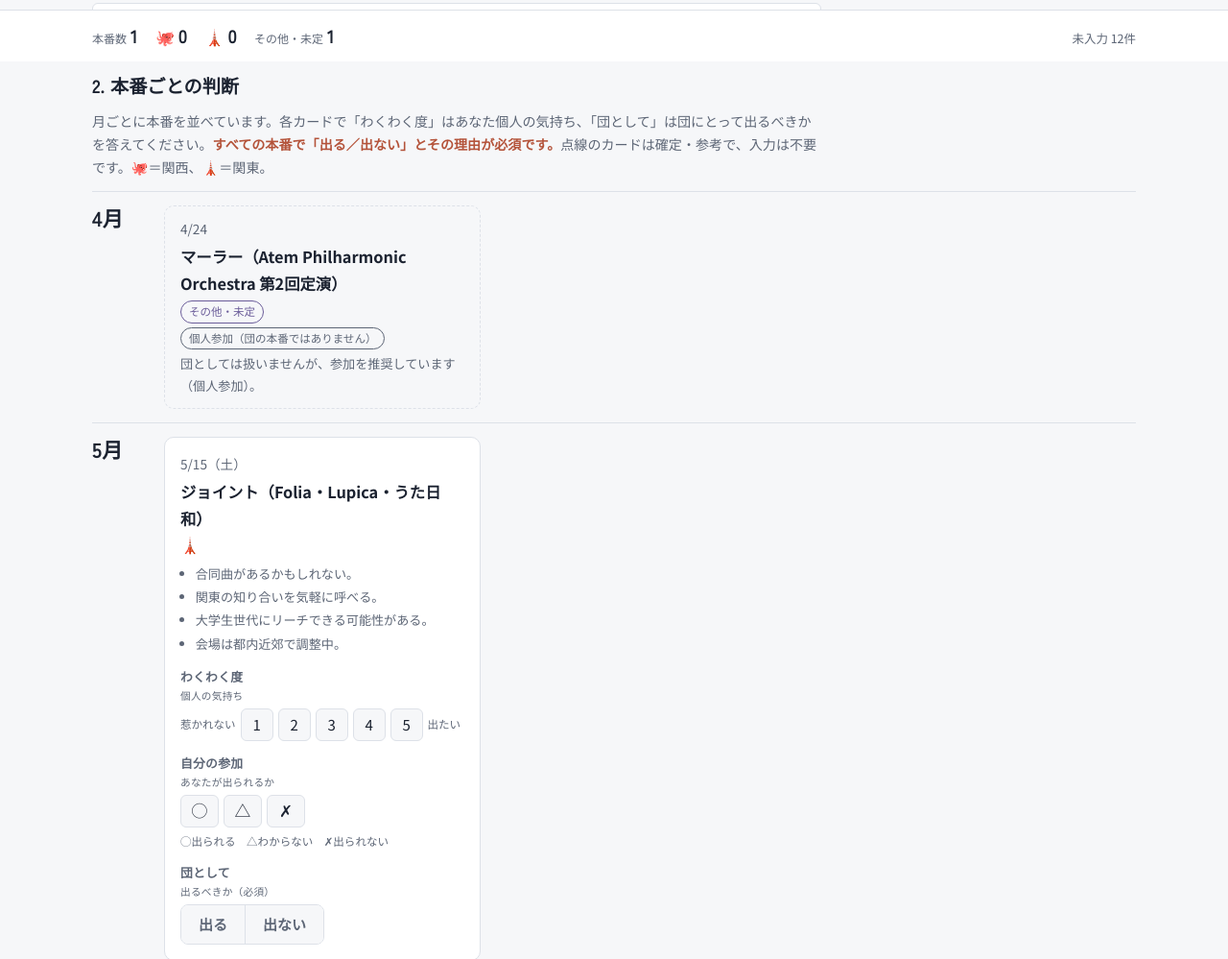
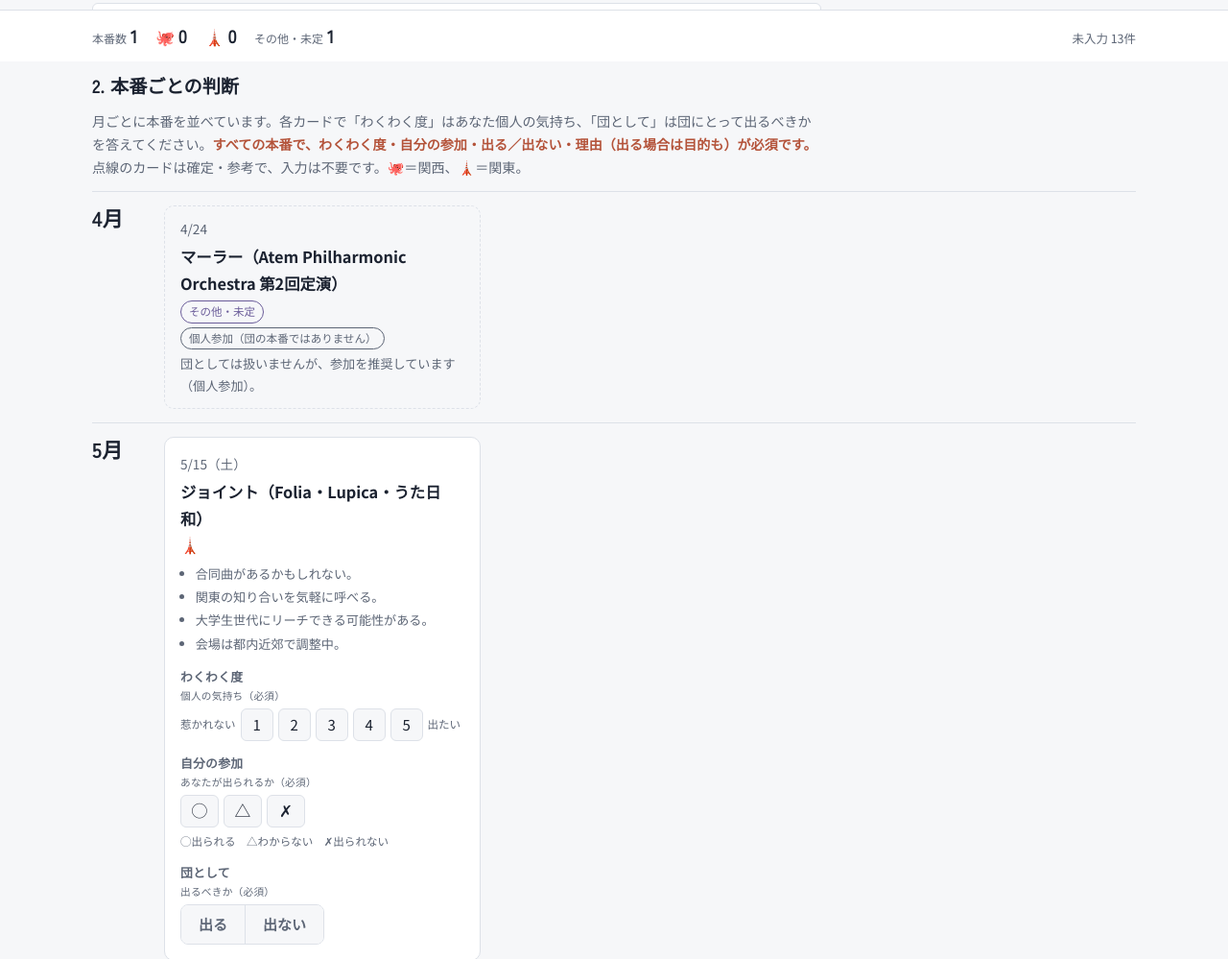
Before and after one commit to taikishimozono/cancaonova-stage-survey, a plain HTML site: page index.html in a window 1280 px wide. Shown: the part 736-1735 px from the top of the page at 96% size. Drawn offline with Linux system fonts and the light colour scheme.

Commit message:
update survey page

```diff
--- a/index.html
+++ b/index.html
@@ -144,7 +144,7 @@ pre.out{white-space:pre-wrap;font-size:.8rem;background:var(--bg);border:1px sol
 
   <section>
     <h2>2. 本番ごとの判断</h2>
-    <p class="muted">月ごとに本番を並べています。各カードで「わくわく度」はあなた個人の気持ち、「団として」は団にとって出るべきかを答えてください。<span class="req">すべての本番で「出る／出ない」とその理由が必須です。</span>点線のカードは確定・参考で、入力は不要です。🐙＝関西、🗼＝関東。</p>
+    <p class="muted">月ごとに本番を並べています。各カードで「わくわく度」はあなた個人の気持ち、「団として」は団にとって出るべきかを答えてください。<span class="req">すべての本番で、わくわく度・自分の参加・出る／出ない・理由（出る場合は目的も）が必須です。</span>点線のカードは確定・参考で、入力は不要です。🐙＝関西、🗼＝関東。</p>
     <div class="tl" id="timeline"></div>
   </section>
 
@@ -219,14 +219,14 @@ function displayName(e){if(e.choice){const c=e.choice.find(c=>c[0]===S.choice[e.
 function noteEl(e){if(!e.note||!e.note.length)return null;return Array.isArray(e.note)?el("ul",{class:"note nlist"},e.note.map(t=>el("li",{},t))):el("p",{class:"note"},e.note);}
 function head(e,extra){return el("div",{class:"ev-head"},el("span",{class:"when"},e.when),el("span",{class:"ev-name"},e.name),regionChip(e),extra);}
 function exciteField(e){
-  return el("div",{class:"field"},el("span",{class:"k"},"わくわく度",el("small",{},"個人の気持ち")),
-    el("div",{class:"scale"},el("span",{class:"lbl"},"惹かれない"),[1,2,3,4,5].map(v=>el("button",{type:"button","aria-pressed":String(S.excite[e.id]===v),"aria-label":e.name+" わくわく度"+v,onclick:()=>{S.excite[e.id]=v;persist();redraw(e);}},String(v))),el("span",{class:"lbl"},"出たい")));
+  return el("div",{class:"field"},el("span",{class:"k"},"わくわく度",el("small",{},"個人の気持ち（必須）")),
+    el("div",{class:"scale"},el("span",{class:"lbl"},"惹かれない"),[1,2,3,4,5].map(v=>el("button",{type:"button","aria-pressed":String(S.excite[e.id]===v),"aria-label":e.name+" わくわく度"+v,onclick:()=>{S.excite[e.id]=v;persist();redraw(e);refresh();}},String(v))),el("span",{class:"lbl"},"出たい")));
 }
 const AVAIL=[["o","◯","出られる"],["t","△","わからない"],["x","✗","出られない"]];
 const hasAvail=e=>FIXED.includes(e)?!!e.count:!e.noExcite;
 function availField(e){
-  return el("div",{class:"field"},el("span",{class:"k"},"自分の参加",el("small",{},"あなたが出られるか")),
-    el("div",{class:"scale avail"},AVAIL.map(([v,sym,lab])=>el("button",{type:"button","aria-pressed":String(S.avail[e.id]===v),"aria-label":e.name+" "+lab,title:lab,onclick:()=>{S.avail[e.id]=S.avail[e.id]===v?undefined:v;persist();redraw(e);}},sym)),
+  return el("div",{class:"field"},el("span",{class:"k"},"自分の参加",el("small",{},"あなたが出られるか（必須）")),
+    el("div",{class:"scale avail"},AVAIL.map(([v,sym,lab])=>el("button",{type:"button","aria-pressed":String(S.avail[e.id]===v),"aria-label":e.name+" "+lab,title:lab,onclick:()=>{S.avail[e.id]=S.avail[e.id]===v?undefined:v;persist();redraw(e);refresh();}},sym)),
       el("span",{class:"lbl"},"◯出られる　△わからない　✗出られない")));
 }
 function radios(name,items,cur,on){return el("div",{class:"opts",role:"radiogroup"},items.map(([v,l])=>{const r=el("input",{type:"radio",name,value:v,onchange:()=>on(v)});r.checked=cur===v;return el("label",{},r,l);}));}
@@ -248,7 +248,7 @@ function pickCard(e){
     if(e.place)box.append(el("div",{class:"field"},el("span",{class:"k"},"開催地"),radios("pl-"+e.id,e.place.map(p=>[p,p]),S.place[e.id],v=>{S.place[e.id]=v;persist();redraw(e);refresh();})));
     if(e.text){const t=el("input",{type:"text",placeholder:e.text,"aria-label":e.text,oninput:ev=>{S.text[e.id]=ev.target.value;persist();refresh();}});t.value=S.text[e.id]||"";box.append(el("div",{class:"field"},el("span",{class:"k"},"内容"),t));}
     const w=S.why[e.id]||(S.why[e.id]={tags:[],note:""});
-    box.append(el("div",{class:"field"},el("span",{class:"k"},"目的",el("small",{},"1〜2個")),el("div",{class:"tags"},S.purposes.map(p=>el("button",{type:"button","aria-pressed":String(w.tags.includes(p)),onclick:()=>{const i=w.tags.indexOf(p);if(i>=0)w.tags.splice(i,1);else{if(w.tags.length>=2)w.tags.shift();w.tags.push(p);}persist();redraw(e);}},p)))));
+    box.append(el("div",{class:"field"},el("span",{class:"k"},"目的",el("small",{},"1〜2個（必須）")),el("div",{class:"tags"},S.purposes.map(p=>el("button",{type:"button","aria-pressed":String(w.tags.includes(p)),onclick:()=>{const i=w.tags.indexOf(p);if(i>=0)w.tags.splice(i,1);else{if(w.tags.length>=2)w.tags.shift();w.tags.push(p);}persist();redraw(e);refresh();}},p)))));
     const n=el("input",{type:"text",placeholder:"一言（なぜ団にとって必要か）","aria-label":e.name+"に出る理由",oninput:ev=>{w.note=ev.target.value;persist();refresh();}});n.value=w.note;
     box.append(el("div",{class:"field"},el("span",{class:"k"},"理由",el("small",{class:"req"},"必須")),n));
     card.append(box);
@@ -268,7 +268,7 @@ function renderRank(){
 }
 const selected=()=>PICK.filter(e=>S.dec[e.id]==="in");
 const counted=()=>[...FIXED.filter(e=>e.count),...selected()];
-// 必須：「その他」以外の全本番で出る／出ないと理由。「その他」は出るを選んだ場合だけ内容と理由
+// 必須：「その他」以外の全本番で わくわく度・自分の参加・出る／出ない・理由（出るなら目的も）。CNCN 6.0 は自分の参加。「その他」は出るを選んだ場合だけ内容と理由
 function missing(){
   const out=[];
   PICK.forEach(e=>{
@@ -278,10 +278,18 @@ function missing(){
       else if(d==="out")return;
       return;
     }
-    if(!d){out.push({e,what:"出る／出ない"});return;}
-    const reason=d==="in"?(S.why[e.id]?.note||""):(S.drop[e.id]||"");
-    if(!reason.trim())out.push({e,what:"理由"});
+    const lack=[];
+    if(S.excite[e.id]==null)lack.push("わくわく度");
+    if(!S.avail[e.id])lack.push("自分の参加");
+    if(!d)lack.push("出る／出ない");
+    else{
+      if(d==="in"&&!(S.why[e.id]?.tags||[]).length)lack.push("目的");
+      const reason=d==="in"?(S.why[e.id]?.note||""):(S.drop[e.id]||"");
+      if(!reason.trim())lack.push("理由");
+    }
+    if(lack.length)out.push({e,what:lack.join("・")});
   });
+  FIXED.filter(hasAvail).forEach(e=>{if(!S.avail[e.id])out.push({e,what:"自分の参加"});});
   return out;
 }
 function refresh(){
```
